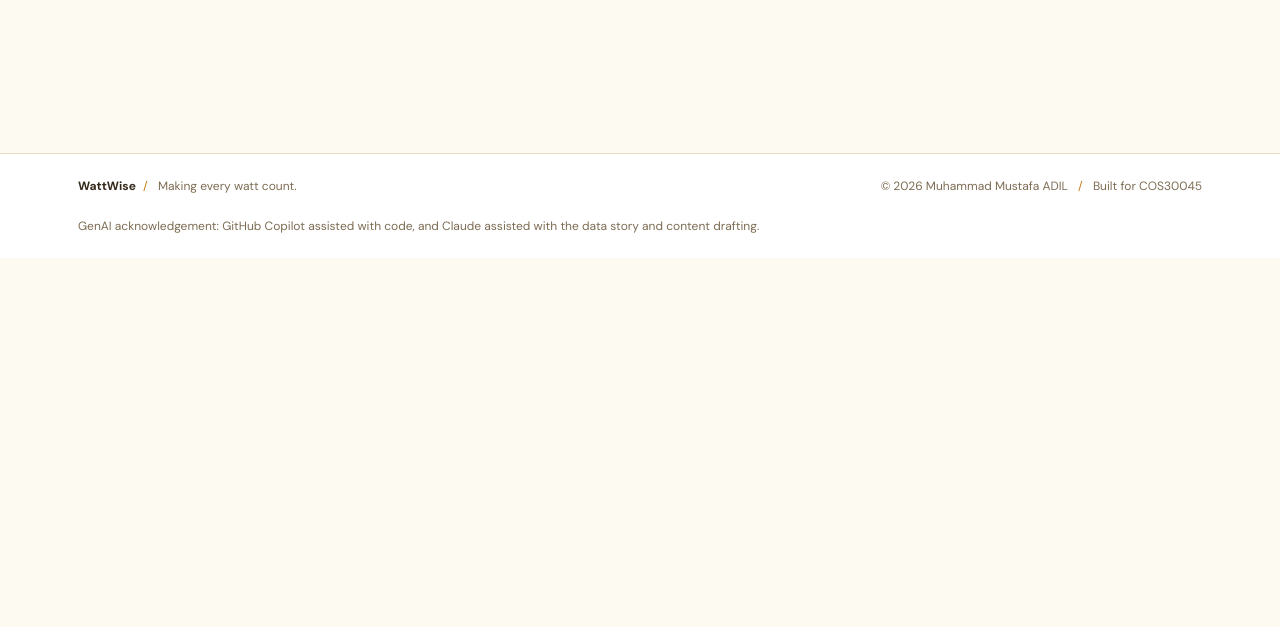
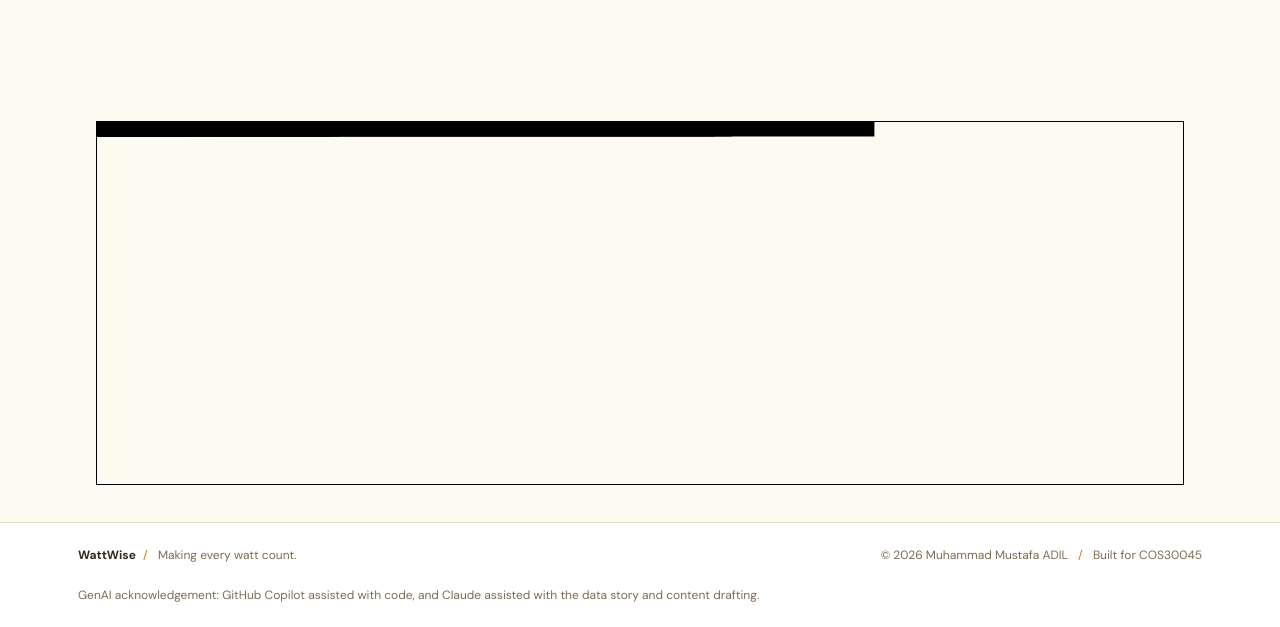
Before and after one commit to Mustafa-GitHub/T04-2, a plain HTML site: page index.html in a window 1280 px wide. Shown: the part 292-919 px from the top of the page. Before the commit the page ends 800 px from the top, so only its background shows below. Drawn offline with nearby package versions, Linux system fonts and the light colour scheme.

Commit message:
feat(t04-5): bind data to rects; set width/height; defer spacing to T04-6

```diff
--- a/index.html
+++ b/index.html
@@ -47,9 +47,11 @@
 
   <!-- D3 library -->
   <script src="https://d3js.org/d3.v7.min.js"></script>
-  <!-- NEW: T04-4 loader -->
+  <!-- Loads CSV then calls createBarChart -->
   <script src="t04-4-load.js"></script>
-  <!-- Old js files (disable while doing T04-4) -->
+  <!-- NEW: defines createBarChart -->
+  <script src="t04-5-bars.js"></script>
+  <!-- Old js files (disabled) -->
   <!-- <script src="energy-d3.js"></script> -->
   <!-- <script src="t04-3-bars.js"></script> -->
 </body>
--- a/t04-4-load.js
+++ b/t04-4-load.js
@@ -1,8 +1,3 @@
-/* Stub: will draw the chart in T04-5 */
-function createBarChart(data) {
-  console.log("createBarChart received", data.length, "rows");
-}
-
 /* Load CSV, Convert Type, Quick Check */
 d3.csv("data/tvBrandCount.csv", d => ({
   brand: d.brand,
--- /dev/null
+++ b/t04-5-bars.js
@@ -0,0 +1,15 @@
+// t04-5-bars.js
+const createBarChart = (data) => {
+  const svg = d3.select(".responsive-svg-container")
+    .append("svg")
+      .attr("viewBox", "0 0 1200 400") // temporary; we'll adjust layout soon
+      .style("border", "1px solid black"); // dev-only border so we see the canvas
+
+  svg
+    .selectAll("rect")
+    .data(data)
+    .join("rect")
+      .attr("class", d => `bar bar-${d.count}`)
+      .attr("width", d => d.count) // uses your numeric column directly
+      .attr("height", 16); // constant bar height
+};
```
